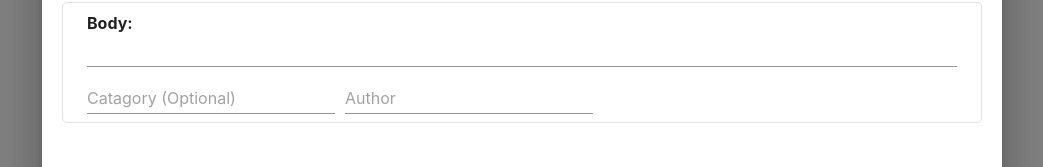
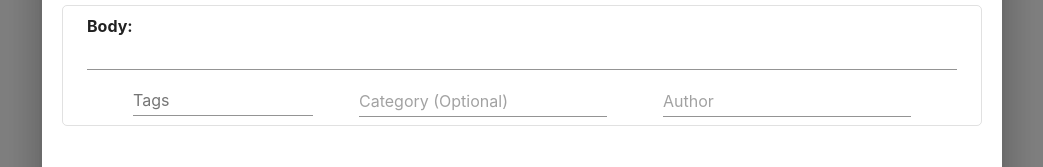
Before and after one commit to Ciaxur/BlogMap, a React (Create React App) app: page / in a window 1280 px wide. Both pictures are taken after a click on the button "ADD PAGE". Shown: the part 337-504 px from the top of the page, without its empty margins (118-1161 px from the left). Built offline with nearby package versions, Linux system fonts and the light colour scheme; no server answers.

Commit message:
📦 Add Tags

```diff
--- a/package.json
+++ b/package.json
@@ -4,6 +4,7 @@
   "dependencies": {
     "@material-ui/core": "^4.11.4",
     "@material-ui/icons": "^4.11.2",
+    "@material-ui/lab": "*",
     "@testing-library/jest-dom": "^5.12.0",
     "@testing-library/react": "^11.2.7",
     "@testing-library/user-event": "^12.8.3",
--- a/src/Components/MarkdownEditor.tsx
+++ b/src/Components/MarkdownEditor.tsx
@@ -1,14 +1,16 @@
 import React from 'react';
 import {
   Button,
-  createMuiTheme,
+  createMuiTheme, makeStyles, ThemeProvider,
   Dialog, DialogActions, DialogContent, DialogTitle,
-  makeStyles,
-  TextField,
-  ThemeProvider,
-  Typography,
+  TextField, Typography,
 } from '@material-ui/core';
+import {
+  Autocomplete,
+} from '@material-ui/lab';
+
 import { IPaper } from '../Database';
+import { RootContext } from '../Store/RootStore';
 
 // SCOPED STYLES
 const useStyles = makeStyles({
@@ -30,6 +32,14 @@ const useStyles = makeStyles({
   },
   contentInput: {
     fontWeight: 'bold',
+  },
+  tagSelectMenu: {
+    width: '180px',
+  },
+  metadataInputContainer: {
+    display: 'flex',
+    justifyContent: 'space-evenly',
+    alignItems: 'center',
   },
   error: {
     color: '#F54F6D',
@@ -74,6 +84,7 @@ interface State {
   authorError:  InputError,
 
   category:     string,
+  tags:         string[],   // Selected Tags
 
   generalError: InputError,
 }
@@ -81,6 +92,7 @@ interface State {
 
 export default function MarkdownEditor(props: Props): JSX.Element {
   const styles = useStyles();
+  const { db } = React.useContext(RootContext);
   const { editPaper } = props;
   const [ state, setState ] = React.useState<State>({
     title: editPaper ? editPaper.title : 'Untitled Page',
@@ -91,7 +103,14 @@ export default function MarkdownEditor(props: Props): JSX.Element {
     authorError: DefaultInputError,
     category: editPaper ? editPaper.category || '' : '',
     generalError: DefaultInputError,
+    tags: editPaper ? editPaper.tags : [],
   });
+
+  // MEMOIZE AVAILABLE TAGS
+  const availTags: string[] = React.useMemo(() => (
+    Object.values(db.papers)
+      .reduce((acc, elt) => ([ ...acc, ...elt.tags ]), [] as string[])
+  ), [ db.papers ]);
 
   // METHODS
   const setInputValue = (val: string) => {
@@ -125,7 +144,7 @@ export default function MarkdownEditor(props: Props): JSX.Element {
 
   const onSubmit = () => {
     const {
-      author, body, title, category,
+      author, body, title, category, tags,
     } = state;
     const { editPaper } = props;
 
@@ -156,7 +175,7 @@ export default function MarkdownEditor(props: Props): JSX.Element {
       body,
       author,                       // NOTE: Author name to be looked up and mapped/created new ID
       category: category ? category : undefined,
-      tags: [],                     // TODO:
+      tags,
       type: 'Article',              // TODO:
     })
       .then(newPaper => props.onClose(`New Paper '${newPaper.title}' ${editPaper ? 'Modified' : 'Added'}`))
@@ -183,7 +202,6 @@ export default function MarkdownEditor(props: Props): JSX.Element {
         <ThemeProvider theme={inputOverrideTheme}>
           <TextField
             fullWidth
-            multiline
             value={state.title}
             onChange={event => setTitleValue(event.target.value)}
             inputProps={{
@@ -211,8 +229,25 @@ export default function MarkdownEditor(props: Props): JSX.Element {
           helperText={state.bodyError.isError && state.bodyError.errorStr}
         />
 
+        {/* TAGS & CATEGORIES */}
+        <div className={styles.metadataInputContainer}>
+          <Autocomplete
+            className={styles.tagSelectMenu}
+            limitTags={2}
+            multiple
+            size='small'
+            value={state.tags}
+            onChange={(_, val) => setState({ ...state, tags: val })}
+            options={availTags}
+            getOptionLabel={(option) => option}
+            freeSolo
+            renderInput={(params) => (
+              <TextField {...params} variant='standard' label='Tags' placeholder='tag' />
+            )}
+          />
+
           <TextField
-          placeholder='Catagory (Optional)'
+            placeholder='Category (Optional)'
             style={{ marginTop: '15px', marginRight: '10px', alignSelf: 'flex-end' }}
             value={state.category}
             onChange={event => setCatagoryValue(event.target.value)}
@@ -226,12 +261,14 @@ export default function MarkdownEditor(props: Props): JSX.Element {
             style={{ marginTop: '15px', alignSelf: 'flex-end' }}
             value={state.author}
             onChange={event => setAuthorValue(event.target.value)}
+            disabled={editPaper ? true : false}   // Cannot change if edit
             inputProps={{
               className: 'code',
             }}
             error={state.authorError.isError}
             helperText={state.authorError.isError && state.authorError.errorStr}
           />
+        </div>
       </DialogContent>
 
       <DialogContent>
--- a/src/Route/Home/index.tsx
+++ b/src/Route/Home/index.tsx
@@ -1,4 +1,4 @@
-import { Button, makeStyles, Snackbar } from '@material-ui/core';
+import { Button, Chip, makeStyles, Snackbar } from '@material-ui/core';
 import React from 'react';
 import { Link, RouteComponentProps } from 'react-router-dom';
 import { BreadcumbLink } from '../../Components/BreadcrumbNav';
@@ -19,9 +19,16 @@ const useStyles = makeStyles({
     flexDirection: 'column',
     alignItems: 'flex-start',
   },
-  paperEntryContianer: {
+  paperEntry: {
     display: 'flex',
     alignItems: 'center',
+  },
+  paperEntryContainer: {
+    display: 'flex',
+    flexDirection: 'row',
+    alignItems: 'baseline',
+    width: '100%',
+    justifyContent: 'space-between',
   },
   whitespace: {
     width: '10px',
@@ -133,13 +140,18 @@ export default function Home(props: Props): JSX.Element {
 
       {paperList
         .sort((a, b) => (new Date(b.createdAt).getTime()) - (new Date(a.createdAt).getTime()))
-        .map(val => (
-          <Link className={styles.paperEntryContianer} to={`/page/${val._id}`} key={val._id}>
+        .map(val => (<div key={val._id} className={styles.paperEntryContainer}>
+          <Link className={styles.paperEntry} to={`/page/${val._id}`} key={val._id}>
             <h3>{val.title}</h3>
             <hr className={styles.whitespace} />
             <em>( {parseDate(val.createdAt)} )</em>
           </Link>
-        ))}
+          <div>
+            {val.tags.map((tag, idx) => (
+              <Chip key={idx} style={{ margin: 2 }} variant='outlined' label={tag} size='small' />
+            ))}
+          </div>
+        </div>))}
 
       {/* MARKDOWN EDITOR DIALOG */}
       {<MarkdownEditor
--- a/src/Route/Page/index.tsx
+++ b/src/Route/Page/index.tsx
@@ -18,7 +18,7 @@ import gmogi from 'remark-gemoji';
 
 
 import { IAuthorDb, IPaper, IPaperDb } from '../../Database';
-import { IconButton, makeStyles, Menu, MenuItem, Snackbar, Typography } from '@material-ui/core';
+import { Chip, IconButton, makeStyles, Menu, MenuItem, Snackbar, Typography } from '@material-ui/core';
 import { MoreVertOutlined as MenuIcon } from '@material-ui/icons';
 import ConfirmDialog from '../../Components/ConfirmDialog';
 import MarkdownEditor from '../../Components/MarkdownEditor';
@@ -37,6 +37,11 @@ const useStyles = makeStyles({
     display: 'flex',
     justifyContent: 'flex-end',
     alignItems: 'center',
+  },
+  metadataContainer: {
+    display: 'flex',
+    alignItems: 'baseline',
+    justifyContent: 'flex-end',
   },
 });
 
@@ -236,9 +241,14 @@ export default function Page(props: Props): JSX.Element {
       {paper === null || author === null
         ? renderNotFound()
         : <>
-          <Typography className={styles.metadata} variant='caption'>
-            {renderMenu()}<em>by {author.name} on {paper.createdAt}</em>
-          </Typography>
+          <div className={styles.metadataContainer}>
+            {paper.tags.map((tag, idx) => (
+              <Chip key={idx} style={{ margin: 2 }} variant='outlined' size='small' label={tag} />
+            ))}
+            <Typography className={styles.metadata} variant='caption'>
+              {renderMenu()}<em>by {author.name} on {paper.createdAt}</em>
+            </Typography>
+          </div>
 
           <ReactMarkdown remarkPlugins={[ gfm, gmogi ]} rehypePlugins={[ rehyperaw ]} rawSourcePos >
             {mdStr}
```
Also changed, not shown: 1 other file (tests, documents, lock files or other folders). Lines whose indentation alone changed are shown as unchanged.
